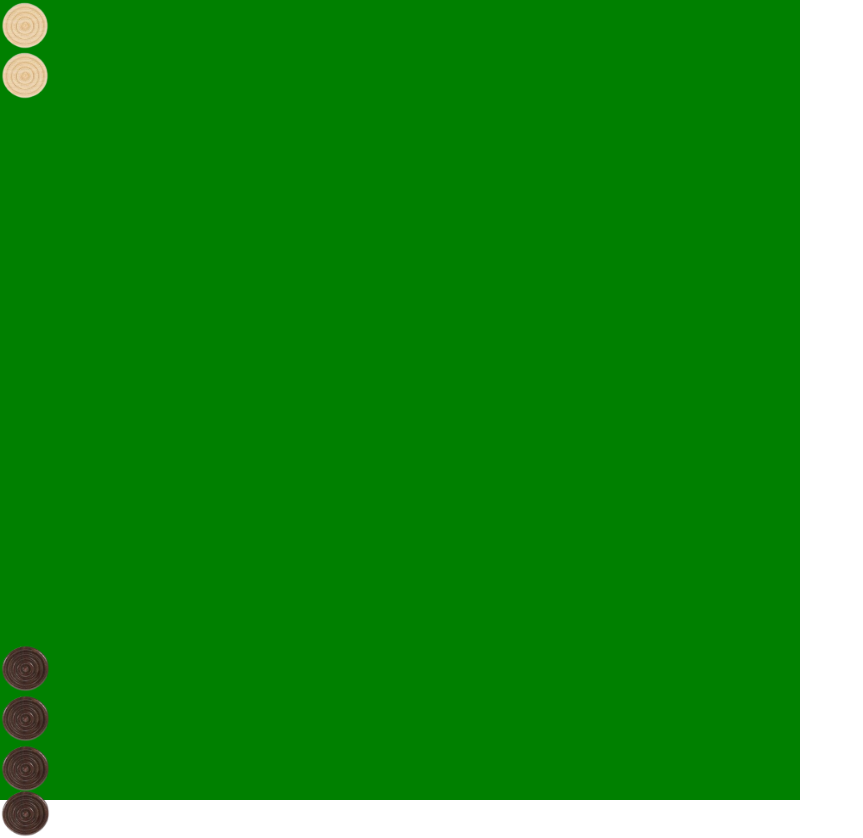
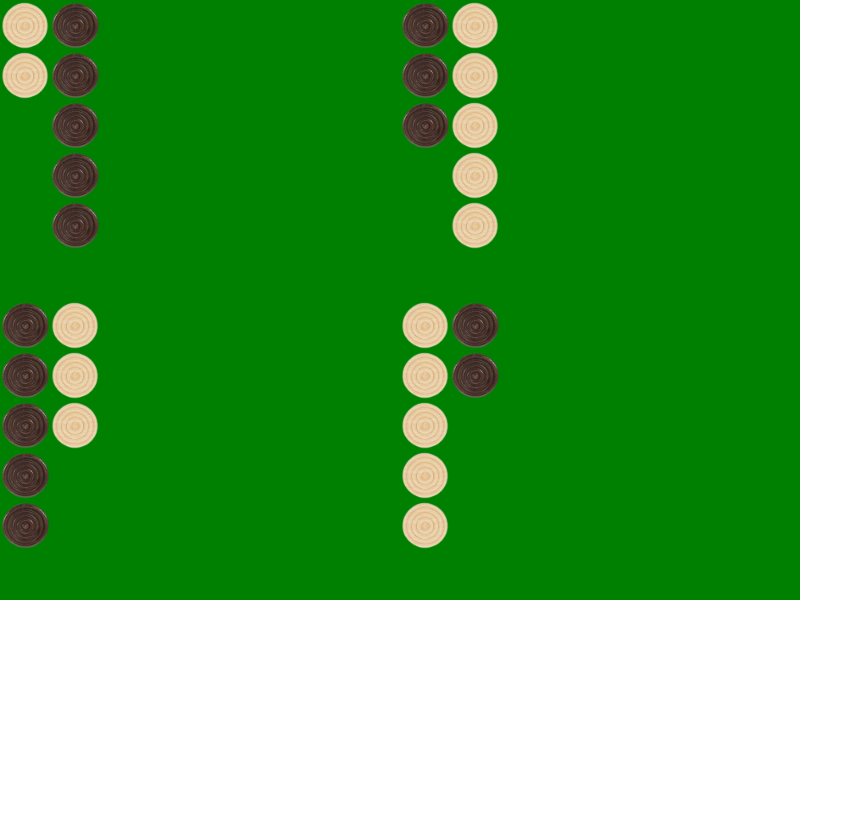
Before and after one commit to lukalicheli/backgammon, a React (Create React App) app in the folder backgammon/: page / in a window 1280 px wide. Shown: the top 838 px of the page, without its empty margins (0-863 px from the left). After the commit the page ends 800 px from the top, so only its background shows below. Built offline with nearby package versions, Linux system fonts and the light colour scheme.

Commit message:
I finally separated the four quadrants

```diff
--- a/backgammon/src/App.css
+++ b/backgammon/src/App.css
@@ -1,25 +1,25 @@
 .game-container {
  display: flex;
+ background-color: green;
 width: 800px;
-background-color: green;
-height: 800px;
+height: 600px;
 }
 
 .backgammon-board {
-  display: grid;
+display: flex;
+flex-wrap: wrap;
 width: 100%;
 height: 100%;
-
 }
 
 .gammon-piece {
+  display: flex;
   width: 50px;
   height: 50px;
 }
 
-.column {
+.quadrant {
   display: flex;
-  flex-direction: column;
-  width: 16.666%;
-  height: 45%;
+  flex-direction: row;
+  width: 50%;
 }
--- a/backgammon/src/App.js
+++ b/backgammon/src/App.js
@@ -4,7 +4,6 @@ import brown from "./assets/piece-data/brown-piece.png";
 import white from "./assets/piece-data/white-piece.png";
 
 function App() {
-  const [board, setBoard] = useState(Array(24).fill(brown));
   const [backgammon, setBackgammon] = useState([
     [2, 0, 1],
     [0, -1, 2],
@@ -38,99 +37,81 @@ function App() {
   const handleClick = (e) => {
     debugger;
   };
-
   return (
     <div className="game-container">
       <div className="backgammon-board">
-        <div className="first-quadrant">
+        <div className="quadrant">
           {backgammon.slice(0, 6).map((value, index) => {
-            const pieceImage = value[1] === 0 ? white : brown;
-            const pieceImages = Array.from({ length: value[0] }, (_, i) => (
+            const pieceImage =
+              value[1] === 0 ? white : value[1] === 1 ? brown : null;
+            return (
+              <div key={index}>
+                {[...Array(value[0])].map((_, i) => (
                   <img
-                className="gammon-piece"
                     key={i}
+                    className={`gammon-piece ${value}`}
+                    onClick={() => handleClick(index)}
                     src={pieceImage}
-                alt="Piece"
+                    alt="piece"
                   />
-            ));
-
-            return (
-              <div
-                key={index}
-                className={`column ${value}`}
-                onClick={() => handleClick(index)}
-              >
-                {pieceImages}
+                ))}
               </div>
             );
           })}
         </div>
-
-        <div className="second-quadrant">
-          {backgammon.slice(6, 13).map((value, index) => {
-            const pieceImage = value[1] === 0 ? white : brown;
-            const pieceImages = Array.from({ length: value[0] }, (_, i) => (
+        <div className="quadrant">
+          {backgammon.slice(6, 12).map((value, index) => {
+            const pieceImage =
+              value[1] === 0 ? white : value[1] === 1 ? brown : null;
+            return (
+              <div key={index}>
+                {[...Array(value[0])].map((_, i) => (
                   <img
-                className="gammon-piece"
                     key={i}
+                    className={`gammon-piece ${value}`}
+                    onClick={() => handleClick(index)}
                     src={pieceImage}
-                alt="Piece"
+                    alt="piece"
                   />
-            ));
-
-            return (
-              <div
-                key={index}
-                className={`column ${value}`}
-                onClick={() => handleClick(index)}
-              >
-                {pieceImages}
+                ))}
               </div>
             );
           })}
         </div>
-        <div className="third-quadrant">
-          {backgammon.slice(14, 20).map((value, index) => {
-            const pieceImage = value[1] === 0 ? white : brown;
-            const pieceImages = Array.from({ length: value[0] }, (_, i) => (
+        <div className="quadrant">
+          {backgammon.slice(12, 18).map((value, index) => {
+            const pieceImage =
+              value[1] === 0 ? white : value[1] === 1 ? brown : null;
+            return (
+              <div key={index}>
+                {[...Array(value[0])].map((_, i) => (
                   <img
-                className="gammon-piece"
                     key={i}
+                    className={`gammon-piece ${value}`}
+                    onClick={() => handleClick(index)}
                     src={pieceImage}
-                alt="Piece"
+                    alt="piece"
                   />
-            ));
-
-            return (
-              <div
-                key={index}
-                className={`column ${value}`}
-                onClick={() => handleClick(index)}
-              >
-                {pieceImages}
+                ))}
               </div>
             );
           })}
         </div>
-        <div className="fourth-quadrant">
-          {backgammon.slice(21, 27).map((value, index) => {
-            const pieceImage = value[1] === 0 ? white : brown;
-            const pieceImages = Array.from({ length: value[0] }, (_, i) => (
+        <div className="quadrant">
+          {backgammon.slice(18, 24).map((value, index) => {
+            const pieceImage =
+              value[1] === 0 ? white : value[1] === 1 ? brown : null;
+            return (
+              <div key={index}>
+                {[...Array(value[0])].map((_, i) => (
                   <img
-                className="gammon-piece"
                     key={i}
+                    className={`gammon-piece ${value}`}
+                    onClick={() => handleClick(index)}
                     src={pieceImage}
-                alt="Piece"
+                    alt="piece"
                   />
-            ));
-
-            return (
-              <div
-                key={index}
-                className={`column ${value}`}
-                onClick={() => handleClick(index)}
-              >
-                {pieceImages}
+                ))}
               </div>
             );
           })}
```
Lines whose indentation alone changed are shown as unchanged.
